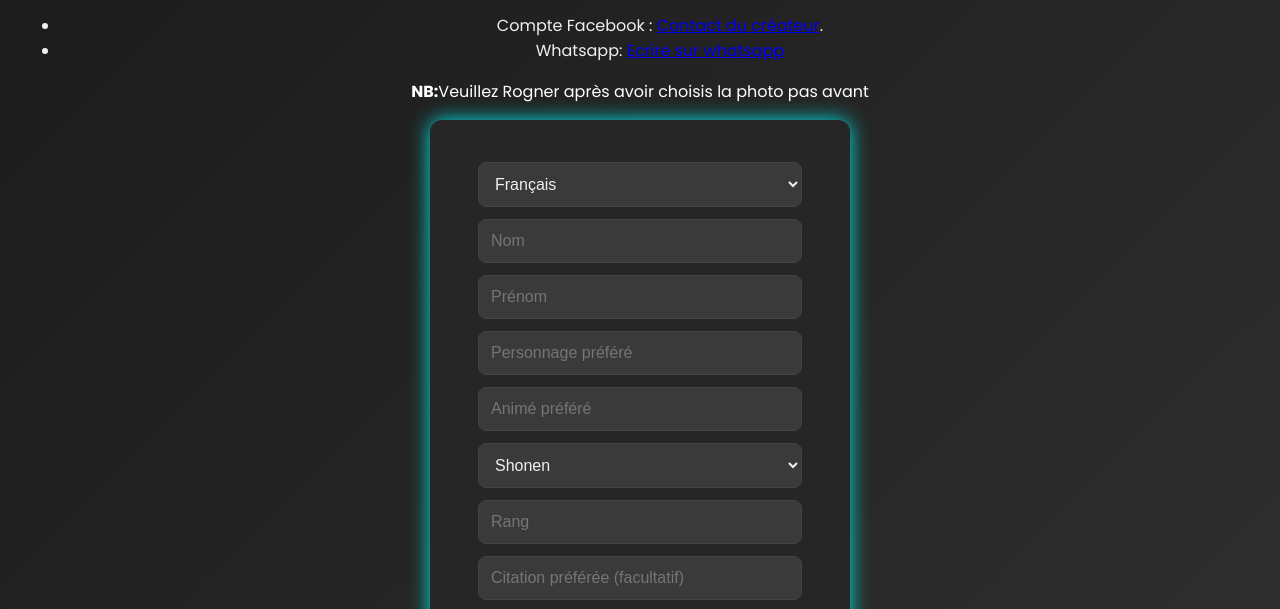
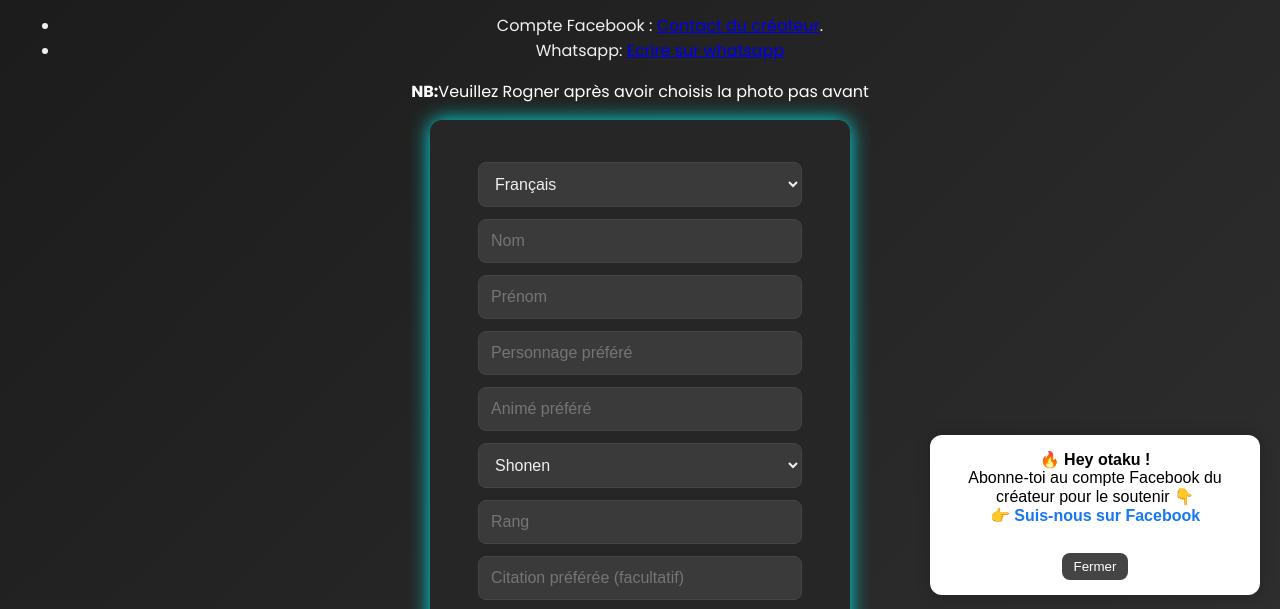
Before and after one commit to gandxo-tech/Carte---otaku, a plain HTML site: page index.html in a window 1280 px wide. Shown: the part 185-794 px from the top of the page. Drawn offline with nearby package versions, Linux system fonts and the light colour scheme.

Commit message:
Update index.html

```diff
--- a/index.html
+++ b/index.html
@@ -311,21 +311,32 @@ Mon aura commence à partir de cette carte.
 
   <button id="downloadBtn" onclick="telechargerCarte()">Télécharger la carte📥</button>
 
-  <script src="https://cdnjs.cloudflare.com/ajax/libs/html2canvas/1.4.1/html2canvas.min.js"></script>
+<!-- ✅ POPUP HTML -->
+<div id="fb-popup" style="display:none; position:fixed; bottom:20px; right:20px; background:#fff; color:#000; padding:15px; border-radius:12px; box-shadow:0 0 15px rgba(0,0,0,0.2); z-index:9999; font-family:sans-serif; max-width:300px;">
+  <strong>🔥 Hey otaku !</strong><br>
+  Abonne-toi au compte Facebook du créateur pour le soutenir 👇<br>
+  <a href="https://www.facebook.com/exau.ce.706852" target="_blank" style="color:#1877F2; font-weight:bold; text-decoration:none;">👉 Suis-nous sur Facebook</a>
+  <br><br>
+  <button onclick="closePopup()" style="margin-top:10px; padding:6px 12px; border:none; background:#444; color:#fff; border-radius:8px; cursor:pointer;">Fermer</button>
+</div>
+
+<!-- ✅ SCRIPT JS -->
 <script>
   document.addEventListener('DOMContentLoaded', function () {
-    // Vérifie si l'utilisateur a déjà vu la notif
     if (!localStorage.getItem('notifSeen')) {
-      // Affiche la notification après 1 seconde
       setTimeout(() => {
-        alert(" Abonne toi au compte du créateur pour le soutenir 💥\n👉 https://www.facebook.com/exau.ce.706852");
-
-        // Marque la notif comme vue pour éviter le spam
+        document.getElementById('fb-popup').style.display = 'block';
         localStorage.setItem('notifSeen', 'true');
       }, 1000);
     }
   });
+
+  function closePopup() {
+    document.getElementById('fb-popup').style.display = 'none';
+  }
 </script>
+
+  <script src="https://cdnjs.cloudflare.com/ajax/libs/html2canvas/1.4.1/html2canvas.min.js"></script>
   <script>
     const traductions = {
       fr: {
```
